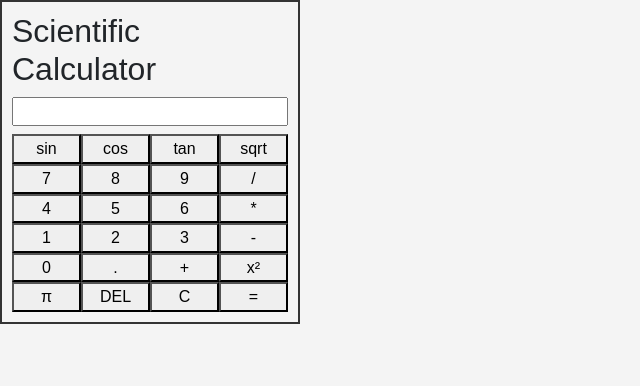
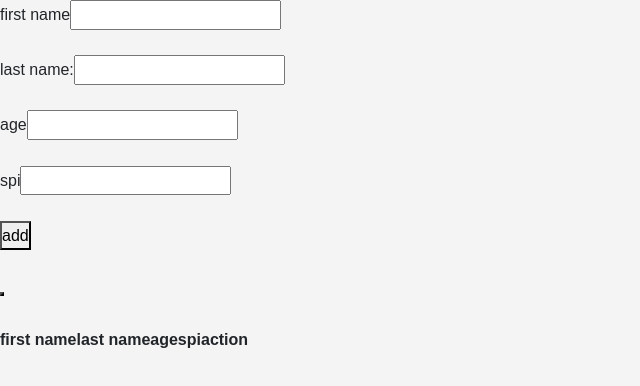
Before and after one commit to mayankpathar/FWET_React_lab, a React (Vite) app: page / in a window 1280 px wide. Shown: the top 386 px of the page, without its empty margins (0-640 px from the left). Built offline with nearby package versions, Linux system fonts and the light colour scheme.

Commit message:
feat: implement CRUD functionality for student records in Crud component

```diff
--- a/src/App.jsx
+++ b/src/App.jsx
@@ -37,6 +37,7 @@ import { useState } from "react";
 import Appcontent from "./lab-8/Appcontent";
 import Simple_calculator from "./lab-9/Simple_calculator";
 import Scientific_calculator from "./lab-9/Scientific_calculator";
+import Crud from "./lab-10/Crud";
 // import A from "./lab-7/b/A";
 // import A from "./lab-7/a/A";
 
@@ -114,7 +115,8 @@ function App() {
     {/* <Appcontent/> */}
     {/* lab-9 */}
     {/* <Simple_calculator/> */}
-     <Scientific_calculator/>
+    {/* lab-10 */}
+    <Crud/>
   </>)
 }
 
--- /dev/null
+++ b/src/lab-10/Crud.jsx
@@ -0,0 +1,118 @@
+import React, { useState } from 'react'
+
+function Crud() {
+    const [stulist, setstulist] = useState([]);
+    const [editingIndex, setEditingIndex] = useState(null);
+    const [student, setstudent] = useState({
+        fname: "",
+        lname: "",
+        age: "",
+        spi: ""
+    });
+    const handleadd = () => {
+        if (!student.fname || !student.lname || !student.age || !student.spi) {
+            alert("please enter all fields")
+            return
+        } else if (editingIndex !== null) {
+            setstulist(stulist.map((stu, index) => (
+                index === editingIndex ? student : stu
+            )));
+            setEditingIndex(null);
+            setstudent({
+                fname: "",
+                lname: "",
+                age: "",
+                spi: ""
+            });
+        } else {
+            setstulist([...stulist, student]);
+            setstudent({
+                fname: "",
+                lname: "",
+                age: "",
+                spi: ""
+            })
+        }
+    }
+    const handledelete = (i) => {
+        const newarr = [...stulist];
+        newarr.splice(i, 1);
+        setstulist(newarr);
+    }
+
+    const handleedit = (i) => {
+        setstudent(stulist[i]);
+        setEditingIndex(i);
+    }
+    return (
+        <>
+            <label htmlFor="">first name</label>
+            <input type="text" value={student.fname} onChange={(e) => {
+                setstudent({ ...student, fname: e.target.value })
+            }} />
+            <br />
+            <br />
+            <label htmlFor="">last name:</label>
+            <input type="text" value={student.lname} onChange={(e) => {
+                setstudent({ ...student, lname: e.target.value })
+            }} />
+            <br />
+            <br />
+            <label htmlFor="">age</label>
+            <input type="text" value={student.age} onChange={(e) => {
+                setstudent({ ...student, age: e.target.value })
+            }} />
+            <br />
+            <br />
+            <label htmlFor="">spi</label>
+            <input type="text" value={student.spi} onChange={(e) => {
+                setstudent({ ...student, spi: e.target.value })
+            }} />
+            <br />
+            <br />
+            <button onClick={handleadd}>{editingIndex === null ? "add" : "save"}</button>
+            {editingIndex !== null && <button onClick={() => {
+                setEditingIndex(null);
+                setstudent({ fname: "", lname: "", age: "", spi: "" });
+            }}>cancel</button>}
+
+            <br /><br />
+            <button></button>
+            <br />
+            <br />
+            <table>
+                <thead>
+                    <tr>
+                        <th>first name</th>
+                        <th>last name</th>
+                        <th>age</th>
+                        <th>spi</th>
+                        <th>action</th>
+                    </tr>
+                </thead>
+                <tbody>
+                    {
+                        stulist.map((stu, index) => {
+                            return <>
+                                <tr key={index}>
+                                    <td>{stu.fname}</td>
+                                    <td>{stu.lname}</td>
+                                    <td>{stu.age}</td>
+                                    <td>{stu.spi}</td>
+                                    <td><button onClick={() => {
+                                        handleedit(index)
+                                    }}>edit</button>
+                                        <button onClick={() => {
+                                            handledelete(index)
+                                        }}>delete</button></td>
+                                </tr>
+                            </>
+                        })
+                    }
+                </tbody>
+            </table>
+        </>
+    )
+}
+
+export default Crud
```
Also changed, not shown: 1 other file (tests, documents, lock files or other folders). Lines whose indentation alone changed are shown as unchanged.
